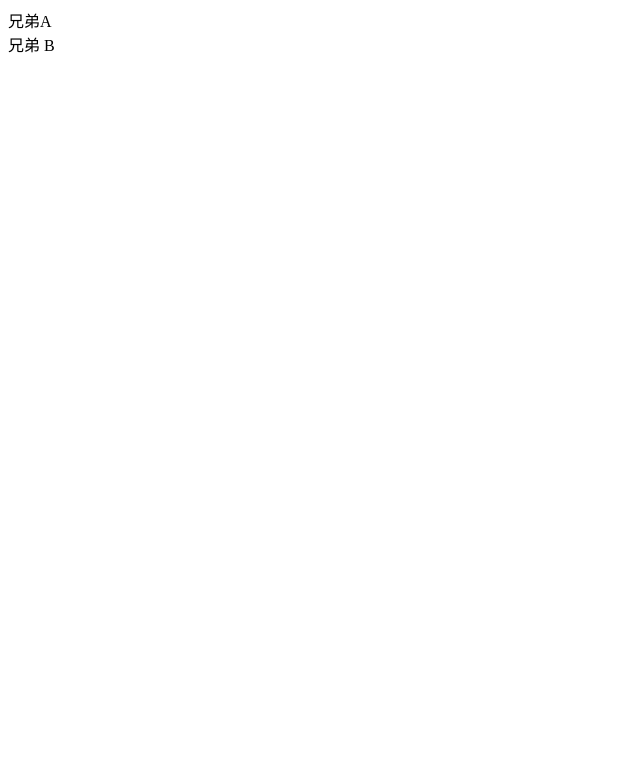
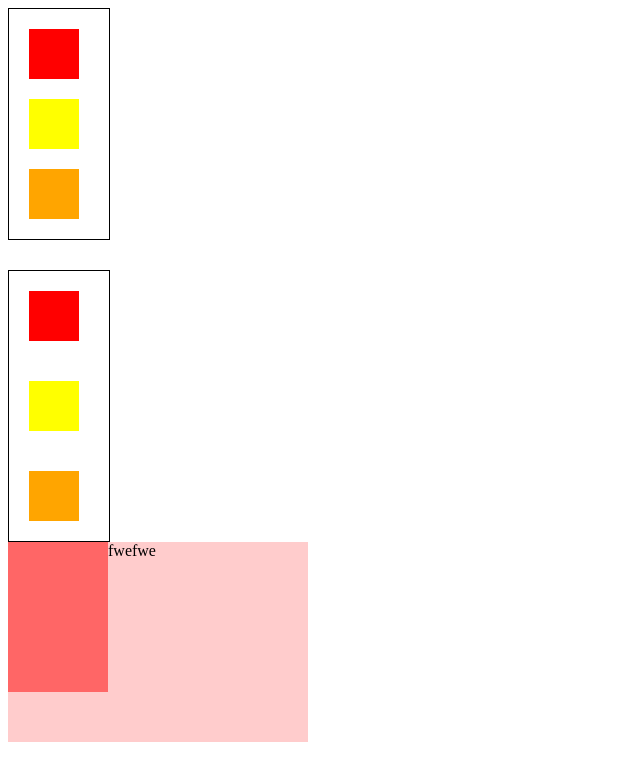
Before and after one commit to dunkezhang/summary, a plain HTML site: page bfc/margin.html in a window 1280 px wide. Shown: the whole page, without its empty margins (0-640 px from the left). Drawn offline with Linux system fonts and the light colour scheme.

Commit message:
feat(工作总结):

```diff
--- a/bfc/margin.html
+++ b/bfc/margin.html
@@ -5,13 +5,90 @@
   <meta name="viewport" content="width=device-width, initial-scale=1.0">
   <meta http-equiv="X-UA-Compatible" content="ie=edge">
   <title>Document</title>
+  <style>
+    #container {
+      overflow: auto;
+      border: 1px solid #000;
+      width: 100px;
+    }
+    #container > div {
+      width: 50px;
+      height: 50px;
+      margin: 20px;
+    }
+    div#red {
+      background-color: red;
+    }
+    div#yellow {
+      background-color: yellow;
+    }
+    div#orange {
+      background-color: orange;
+    }
+
+    #container1 {
+      overflow: auto;
+      border: 1px solid #000;
+      width: 100px;
+      margin-top: 30px;
+    }
+    #container1 > div {
+      overflow: auto;
+    }
+    #container1 > div > div {
+      width: 50px;
+      height: 50px;
+      margin: 20px;
+    }
+    div#red {
+      background-color: red;
+    }
+    div#yellow {
+      background-color: yellow;
+    }
+    div#orange {
+      background-color: orange;
+    }
+
+    #containter2 {
+      width: 300px;
+      position: relative;
+    }
+    .aside {
+      width: 100px;
+      height: 150px;
+      float: left;
+      background: #f66;
+    }
+
+    .main {
+      height: 200px;
+      background: #fcc;
+    }
+  </style>
 </head>
 <body>
-  <div>
-    兄弟A
+  <div id="container">
+    <div id='red'></div>
+    <div id="yellow"></div>
+    <div id="orange"></div>
   </div>
-  <div>
-    兄弟 B
+
+  <div id="container1">
+    <div>
+      <div id='red'></div>
+    </div>
+    <div>
+      <div id="yellow"></div>
+    </div>
+    <div>
+      <div id="orange"></div>
+    </div>
+  </div>
+
+  <div id="containter2">
+    <div class="aside"></div>
+    <div class="main">fwefwe</div>
   </div>
 </body>
 </html>
```
Also changed, not shown: 1 other file.
